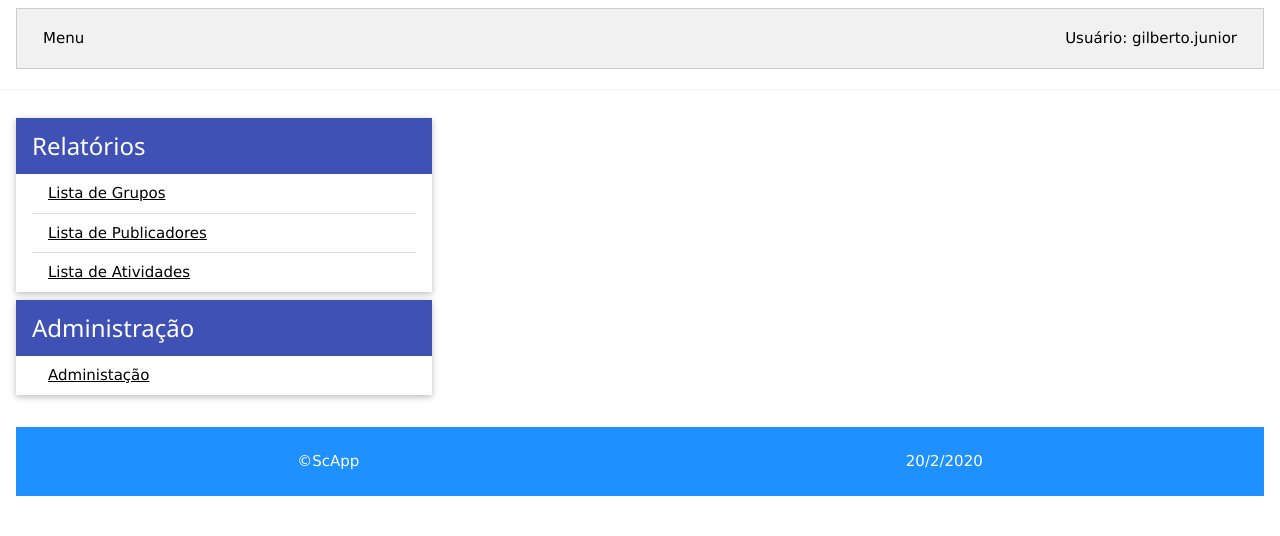
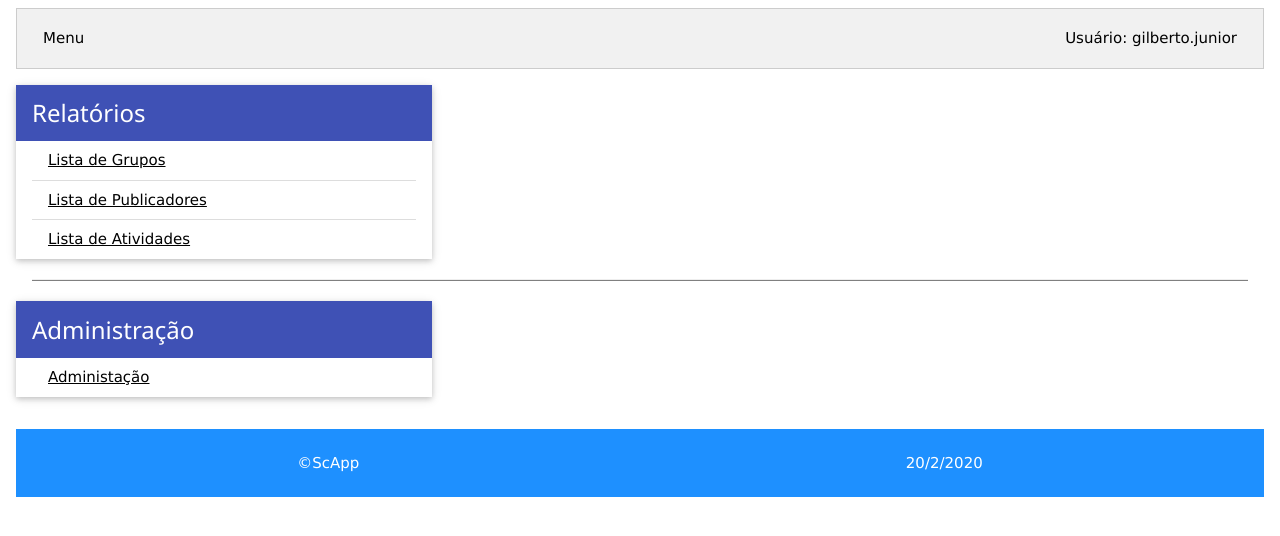
Before and after one commit to gagjunior/ScApp, a Django app: page /publicadores/ in a window 1280 px wide. Shown: the top 536 px of the page. Run offline with Django 3.2, Linux system fonts and the light colour scheme; a user stored in the database is signed in; some libraries are stand-ins or nearby versions.

Commit message:
atualização aparencia menu

```diff
--- a/publicadores/static/css/geral.css
+++ b/publicadores/static/css/geral.css
@@ -1,4 +1,17 @@
 .menu_item{
-   margin-top: 8px;
-   max-width: 33.33%;
+   margin-top: 16px;
 }
+
+hr{
+    color: gray;
+    background-color: gray;
+    height: 1.5px;
+    margin-left: 16px;
+    margin-right: 16px;
+}
+
+@media only screen and (min-width: 768px){
+    .menu_item{
+        max-width: 33.33%;
+    }
+}
--- a/publicadores/templates/index.html
+++ b/publicadores/templates/index.html
@@ -20,6 +20,7 @@
     </div>
     <!-- fim sub menu relatórios -->
 
+    <hr>
     <div class="w3-card menu_item">
         <header class="w3-container w3-indigo">
             <h3>Administração</h3>
--- a/publicadores/templates/layout.html
+++ b/publicadores/templates/layout.html
@@ -20,7 +20,6 @@
             <a class="w3-bar-item w3-right">Usuário: {{ user.get_username }}</a>
         </div>
     </div>
-    <hr>
 
     {% block content %}{% endblock %}
 
```
Also changed, not shown: db.sqlite3.
